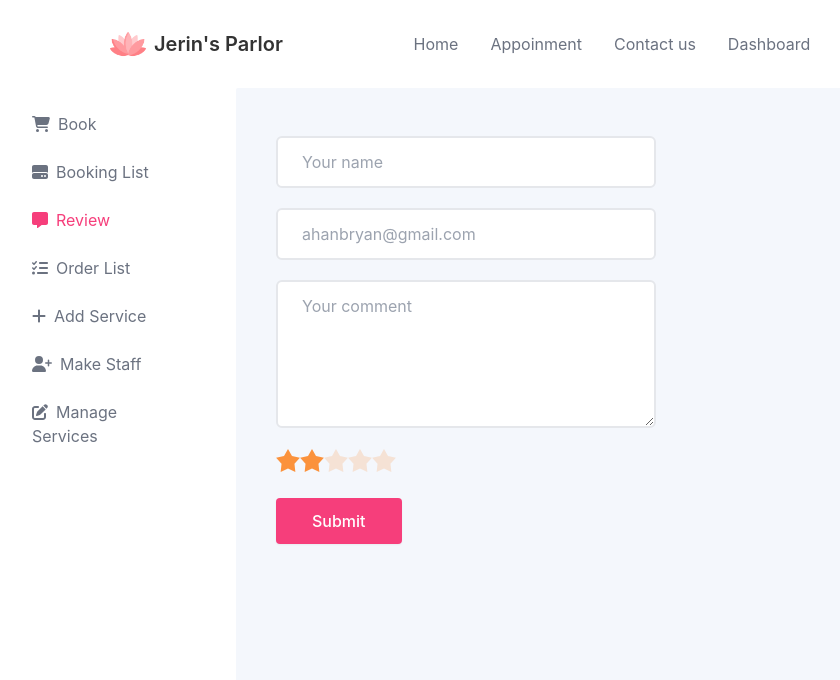
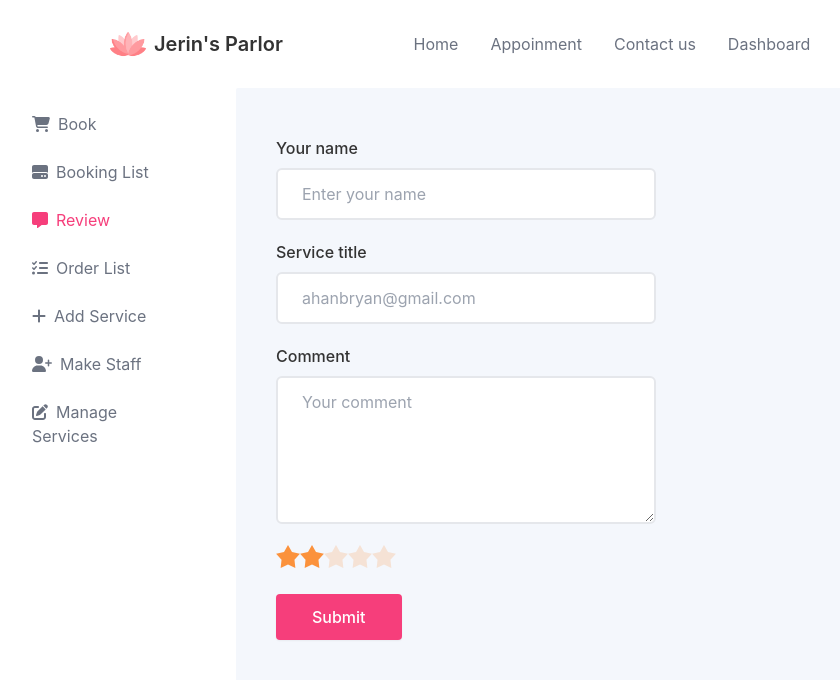
Before and after one commit to Saiket-Das/jerin-parlor, a React (Create React App) app in the folder frontend/: page /dashboard/review in a window 1280 px wide. Shown: the top 680 px of the page, without its empty margins (28-868 px from the left). Built offline with nearby package versions, Linux system fonts and the light colour scheme.

Commit message:
Frontend - Label added in App Input & Textarea component

```diff
--- a/frontend/src/app/components/shared/AppInput.tsx
+++ b/frontend/src/app/components/shared/AppInput.tsx
@@ -1,4 +1,5 @@
 type Props = {
+  label?: string;
   type: string;
   name: string;
   placeholder: string;
@@ -8,6 +9,7 @@ type Props = {
 };
 
 const AppInput = ({
+  label,
   type,
   name,
   placeholder,
@@ -18,13 +20,15 @@ const AppInput = ({
   return (
     <div>
       <div className="mb-5" style={{ width: width }}>
+        <label className="font-medium">{label}</label>
+
         <input
           type={type}
           name={name}
           readOnly={readOnly}
           placeholder={placeholder}
           className={`
-            w-full rounded-md border-${borderColor} bg-white py-3 px-6 text-base outline-none focus:border-primary focus:shadow-sm border-2`}
+            w-full rounded-md border-${borderColor} bg-white mt-2 py-3 px-6 text-base outline-none focus:border-primary focus:shadow-sm border-2`}
         />
       </div>
     </div>
--- a/frontend/src/app/components/shared/AppTextarea.tsx
+++ b/frontend/src/app/components/shared/AppTextarea.tsx
@@ -1,5 +1,5 @@
 type Props = {
-  //   type: string;
+  label: string;
   name: string;
   placeholder: string;
   width?: string;
@@ -7,7 +7,7 @@ type Props = {
 };
 
 const AppTextarea = ({
-  //   type,
+  label,
   name,
   placeholder,
   width = "380px",
@@ -15,13 +15,15 @@ const AppTextarea = ({
 }: Props) => {
   return (
     <div className="mb-5" style={{ width: width }}>
+      <label className="font-medium">{label}</label>
+
       <textarea
         // id="message"
         id={name}
         rows={5}
         placeholder={placeholder}
         className={`block p-2.5
-        w-full rounded-md border-${borderColor} bg-white py-3 px-6 text-base outline-none focus:border-primary focus:shadow-sm border-2`}
+        w-full rounded-md border-${borderColor} bg-white mt-2 py-3 px-6 text-base outline-none focus:border-primary focus:shadow-sm border-2`}
       ></textarea>
     </div>
   );
--- a/frontend/src/app/pages/dashboard/admin/AddService.tsx
+++ b/frontend/src/app/pages/dashboard/admin/AddService.tsx
@@ -5,11 +5,20 @@ import Textarea from "../../../components/shared/AppTextarea";
 const AddService = () => {
   return (
     <div>
-      <Input type="text" name="name" placeholder="Enter title" />
+      <Input
+        type="text"
+        name="name"
+        placeholder="Enter title"
+        label="Service title"
+      />
 
-      <Input type="file" name="price" placeholder="" />
+      <Input type="file" name="price" placeholder="" label="Image" />
 
-      <Textarea name="comment" placeholder="Enter description" />
+      <Textarea
+        name="comment"
+        placeholder="Enter description"
+        label="Description"
+      />
 
       <Button>Submit</Button>
     </div>
--- a/frontend/src/app/pages/dashboard/customer/Book.tsx
+++ b/frontend/src/app/pages/dashboard/customer/Book.tsx
@@ -4,18 +4,35 @@ import Input from "../../../components/shared/AppInput";
 const Book = () => {
   return (
     <div>
-      <Input type="text" name="name" placeholder="Ahan Bryan" readOnly={true} />
+      <Input
+        type="text"
+        name="name"
+        placeholder="Ahan Bryan"
+        readOnly={true}
+        label="Your name"
+      />
 
       <Input
         type="text"
         name="email"
         placeholder="ahanbryan@gmail.com"
         readOnly={true}
+        label="Your email"
       />
 
-      <Input type="text" name="Tname" placeholder="Treatmet name" />
+      <Input
+        type="text"
+        name="Tname"
+        placeholder="Treatment name"
+        label="Treatment name"
+      />
 
-      <Input type="number" name="price" placeholder="Treatment price" />
+      <Input
+        type="number"
+        name="price"
+        placeholder="Treatment price"
+        label="Service title"
+      />
 
       <Button>Checkout</Button>
     </div>
--- a/frontend/src/app/pages/dashboard/customer/Review.tsx
+++ b/frontend/src/app/pages/dashboard/customer/Review.tsx
@@ -5,15 +5,21 @@ import Textarea from "../../../components/shared/AppTextarea";
 const Review = () => {
   return (
     <div>
-      <Input type="text" name="Tname" placeholder="Your name" />
+      <Input
+        type="text"
+        name="Tname"
+        placeholder="Enter your name"
+        label="Your name"
+      />
       <Input
         type="text"
         name="email"
         placeholder="ahanbryan@gmail.com"
         readOnly={true}
+        label="Service title"
       />
 
-      <Textarea name="comment" placeholder="Your comment" />
+      <Textarea name="comment" placeholder="Your comment" label="Comment" />
 
       <div className="mb-5">
         <div className="rating">
--- a/frontend/src/app/pages/home/Home.tsx
+++ b/frontend/src/app/pages/home/Home.tsx
@@ -14,6 +14,7 @@ const Home = () => {
         name="Fname"
         placeholder="Enter your name"
         // width="400px"
+        label="Service title"
       />
       <Testimonial />
     </div>
```
